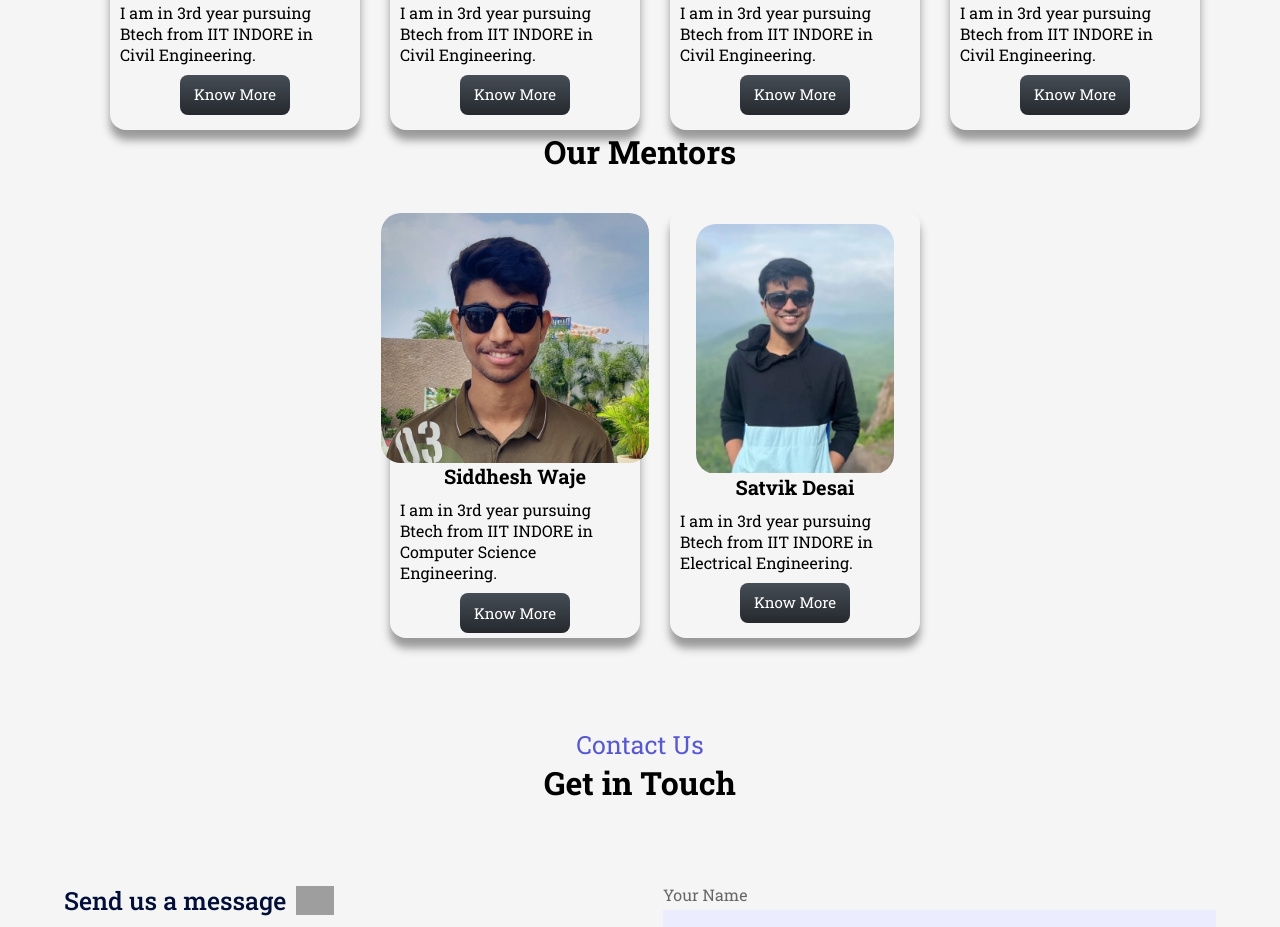
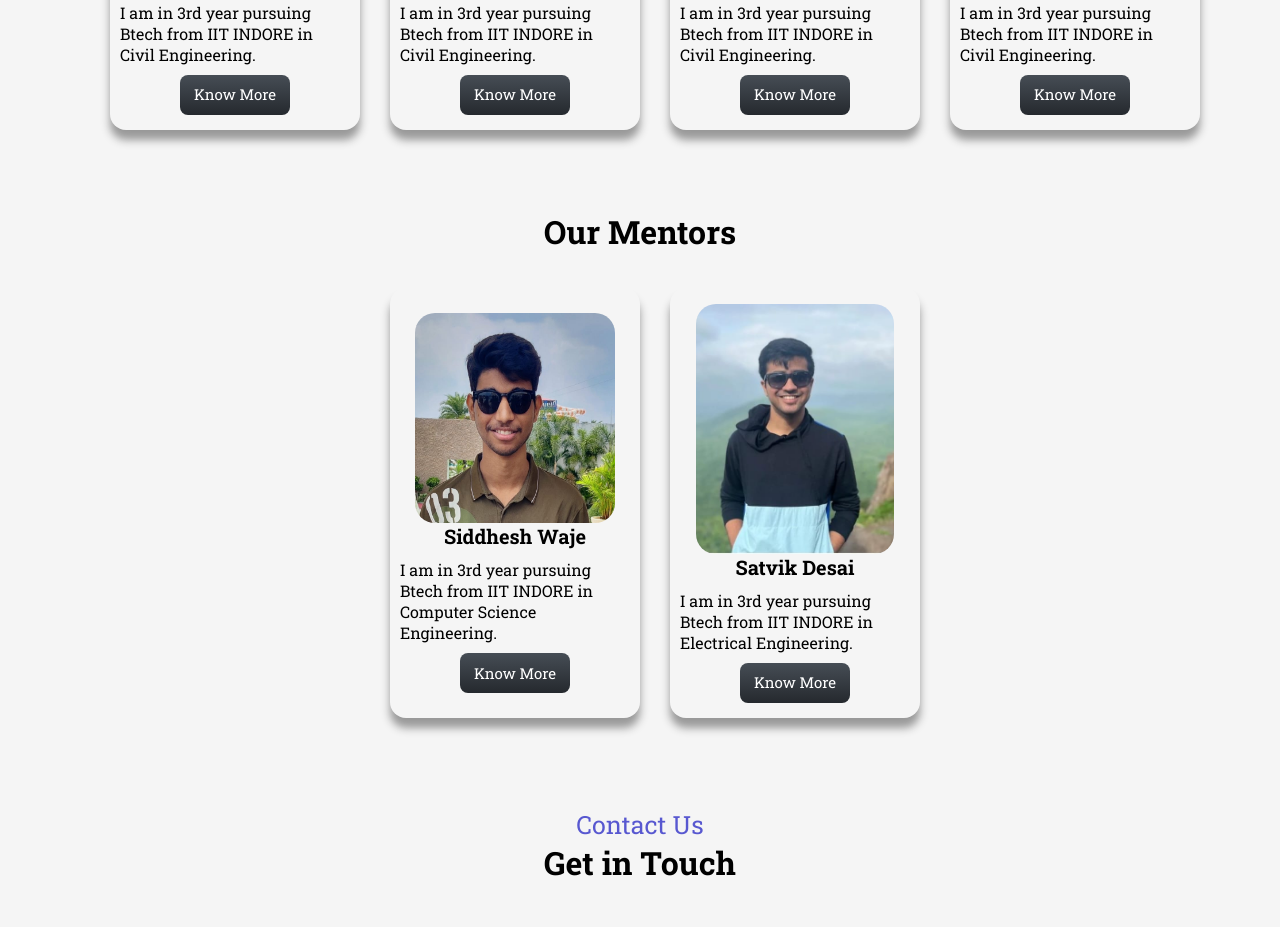
Before and after one commit to shiv3191/CybersuiteUI_Deploy, a React (Vite) app: page / in a window 1280 px wide. Shown: the part 3400-4327 px from the top of the page. Built offline with nearby package versions, Linux system fonts and the light colour scheme; grey boxes are pictures that could not be loaded.

Commit message:
Update Team.css

```diff
--- a/src/Components/Team.css
+++ b/src/Components/Team.css
@@ -25,6 +25,14 @@
 }
 .phone img{
     height: 250px;
+    border-radius: 20px;
+}
+.men{
+  margin-top: 80px;
+}
+.number img{
+    width: 200px;
+    height: 210px;
     border-radius: 20px;
 }
 .phone{
```
